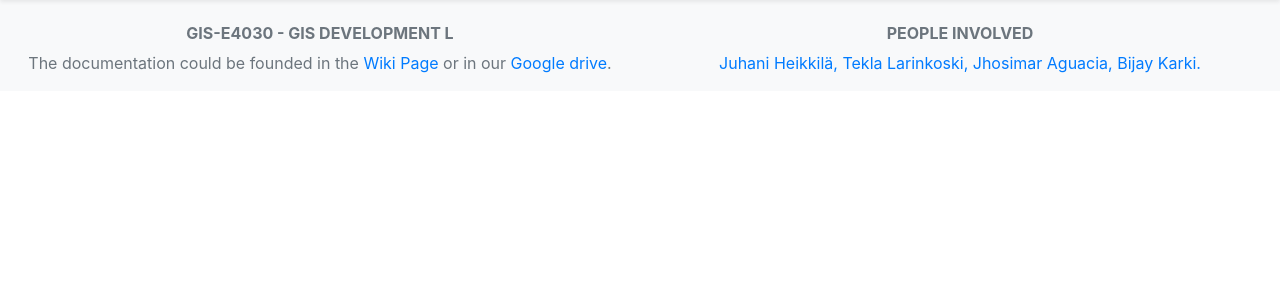
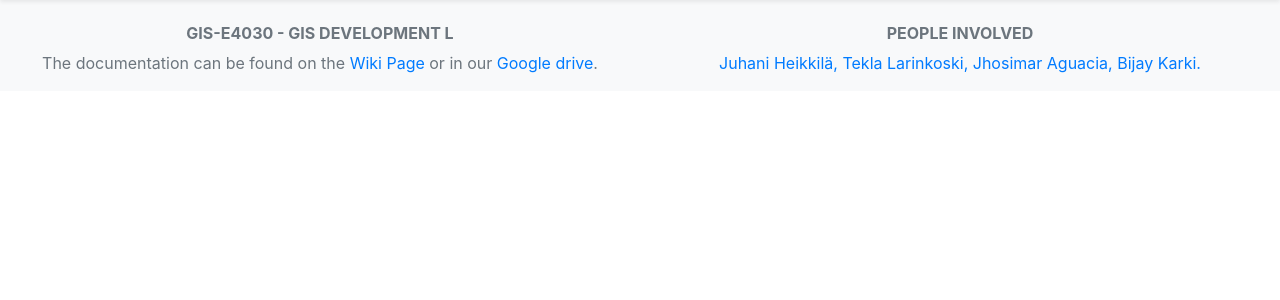
Before and after one commit to jaguarfi/GIS-E4030-project, a Django app: page / in a window 1280 px wide. Shown: the part 86-386 px from the top of the page. Run offline with Django 3.2, Linux system fonts and the light colour scheme; parts of the project's set-up code (start-up, migrations or seed data) failed here and were passed over; some libraries are stand-ins or nearby versions.

Commit message:
minor change

```diff
--- a/mapapp/templates/mapview.html
+++ b/mapapp/templates/mapview.html
@@ -322,7 +322,7 @@
           <div class="row">
             <div class="col-md-6 mt-md-0 mt-3  text-center">
               <h6 class="text-uppercase font-weight-bold">GIS-E4030 - GIS Development L</h6>
-              <p class="pull-right"> The documentation could be founded in the <a href="https://version.aalto.fi/gitlab/heikkij16/gis-dev-proj/wikis/1.Home/1.-Overview" target="_blank">Wiki Page</a> or in our<a href="https://drive.google.com/open?id=14zajvUcBZ82NwmdH_OfBrTHQUeHl9g24" target="_blank"> Google drive</a>.</p>
+              <p class="pull-right"> The documentation can be found on the <a href="https://version.aalto.fi/gitlab/heikkij16/gis-dev-proj/wikis/1.Home/1.-Overview" target="_blank">Wiki Page</a> or in our<a href="https://drive.google.com/open?id=14zajvUcBZ82NwmdH_OfBrTHQUeHl9g24" target="_blank"> Google drive</a>.</p>
 
             </div>
             <hr class="clearfix w-100 d-md-none pb-3">
```
